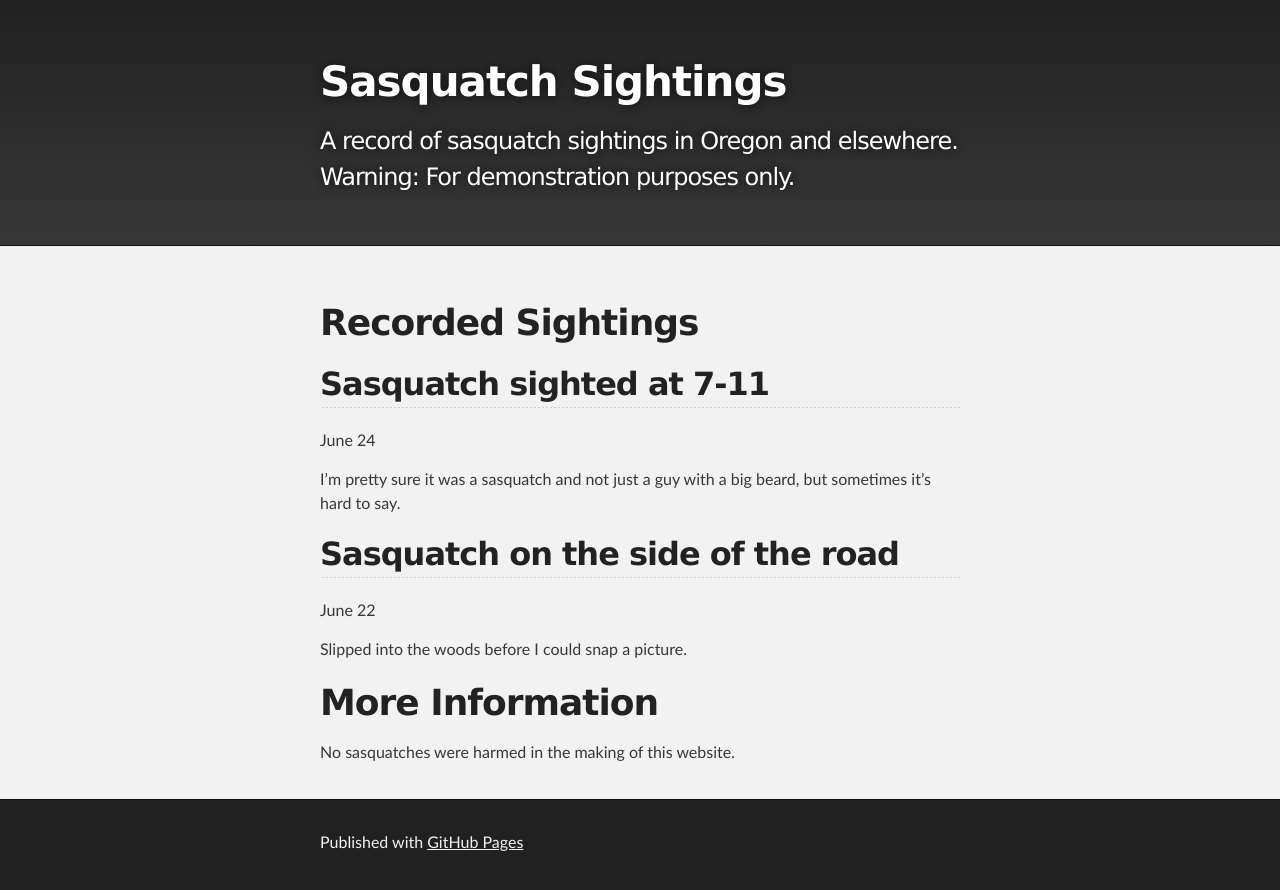
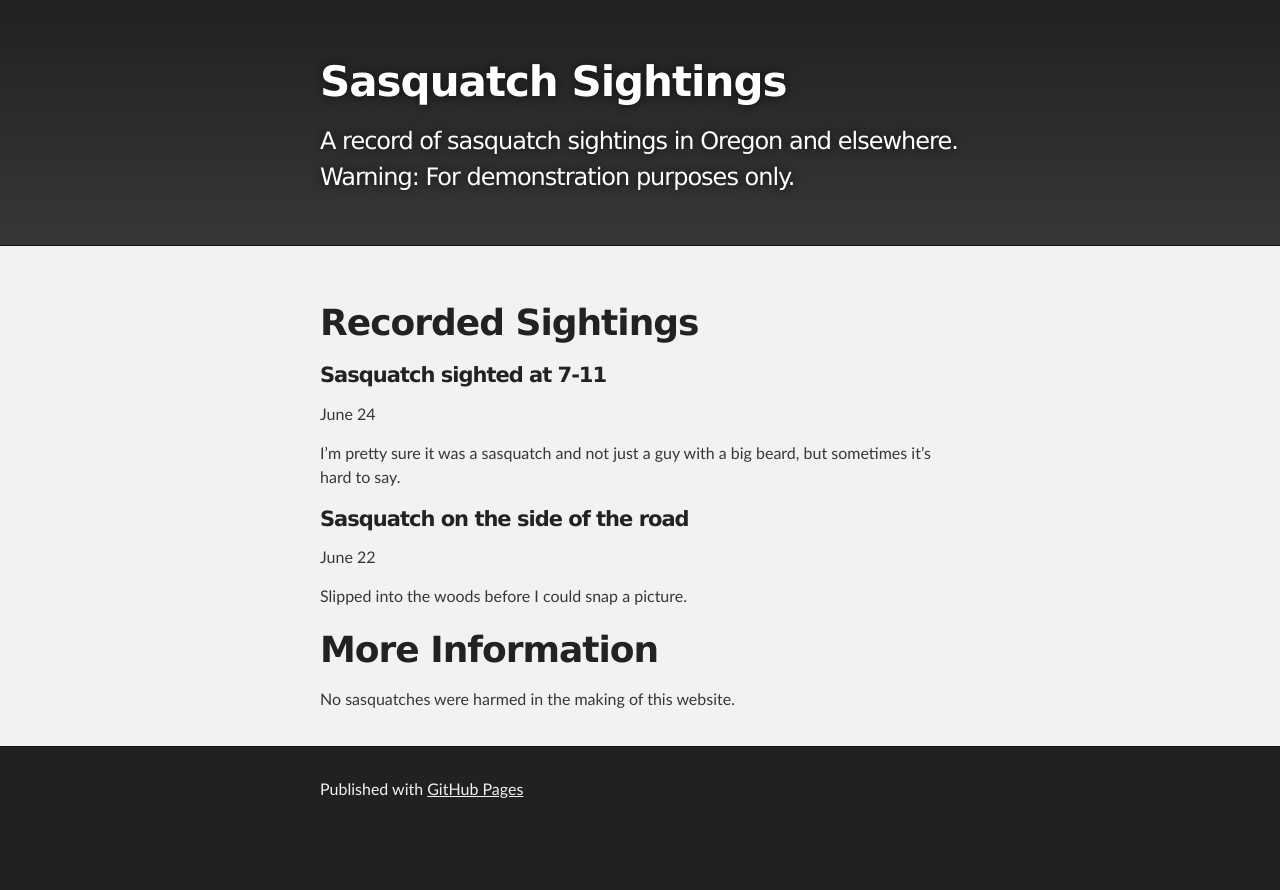
Before and after one commit to ebarcott/ebarcott.github.io, a Jekyll site: the page built from index.md, in a window 1280 px wide. Shown: the top 890 px of the page. Built offline with Jekyll 4.4.1, drawn with Linux system fonts in a browser that asks for light colours; our own code applies the rules of GitHub Pages for plain Markdown files.

Commit message:
beep boop

```diff
--- a/index.md
+++ b/index.md
@@ -4,13 +4,13 @@ layout: default
 
 # Recorded Sightings
 
-## Sasquatch sighted at 7-11
+#### Sasquatch sighted at 7-11
 
 June 24
 
 I’m pretty sure it was a sasquatch and not just a guy with a big beard, but sometimes it’s hard to say.
 
-## Sasquatch on the side of the road
+#### Sasquatch on the side of the road
 
 June 22
 
```
